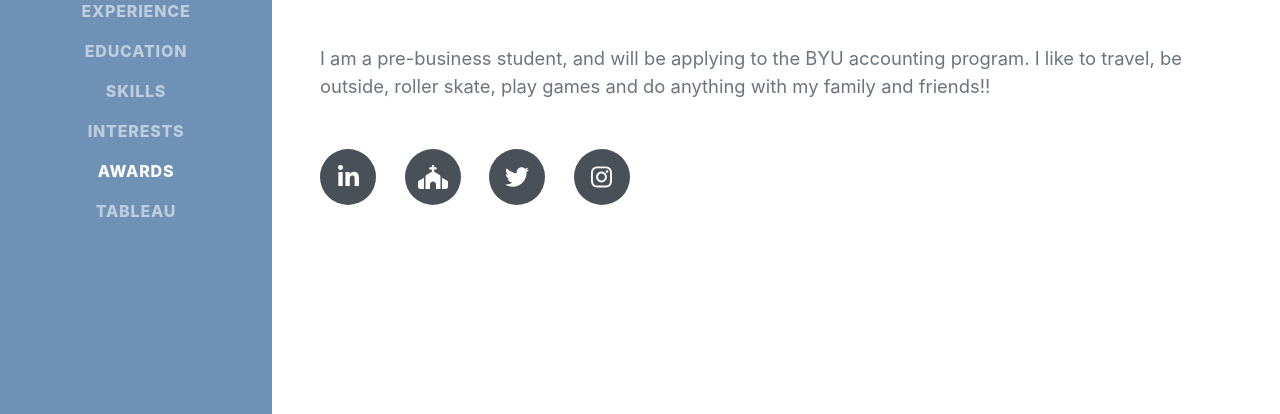
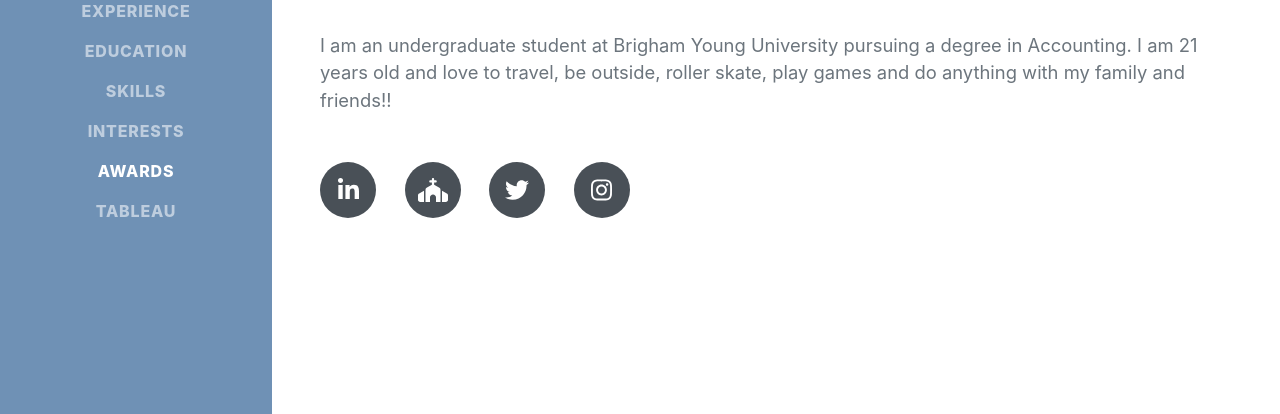
Before and after one commit to annatippets/201, a plain HTML site: page index.html in a window 1280 px wide. Shown: the part 383-797 px from the top of the page. Drawn offline with nearby package versions, Linux system fonts and the light colour scheme; a web font is replaced by a local one.

Commit message:
Add files via upload

```diff
--- a/index.html
+++ b/index.html
@@ -49,7 +49,7 @@
                         859 E 620 N H2 · Provo, UT 84606 · (801) 698-1625 ·
                         <a href="mailto:name@email.com">annatippets44@gmail.com</a>
                     </div>
-                    <p class="lead mb-5">I am a pre-business student, and will be applying to the BYU accounting program. I like to travel, be outside, roller skate, play games and do anything with my family and friends!!</p>
+                    <p class="lead mb-5">I am an undergraduate student at Brigham Young University pursuing a degree in Accounting. I am 21 years old and love to travel, be outside, roller skate, play games and do anything with my family and friends!!</p>
                     <div class="social-icons">
                         <a class="social-icon" href="https://www.linkedin.com/in/annatippets/" target="_blank"><i class="fab fa-linkedin-in"></i></a>
                         <a class="social-icon" href="#!"><i class="fa-solid fa-church"></i></a>
```
